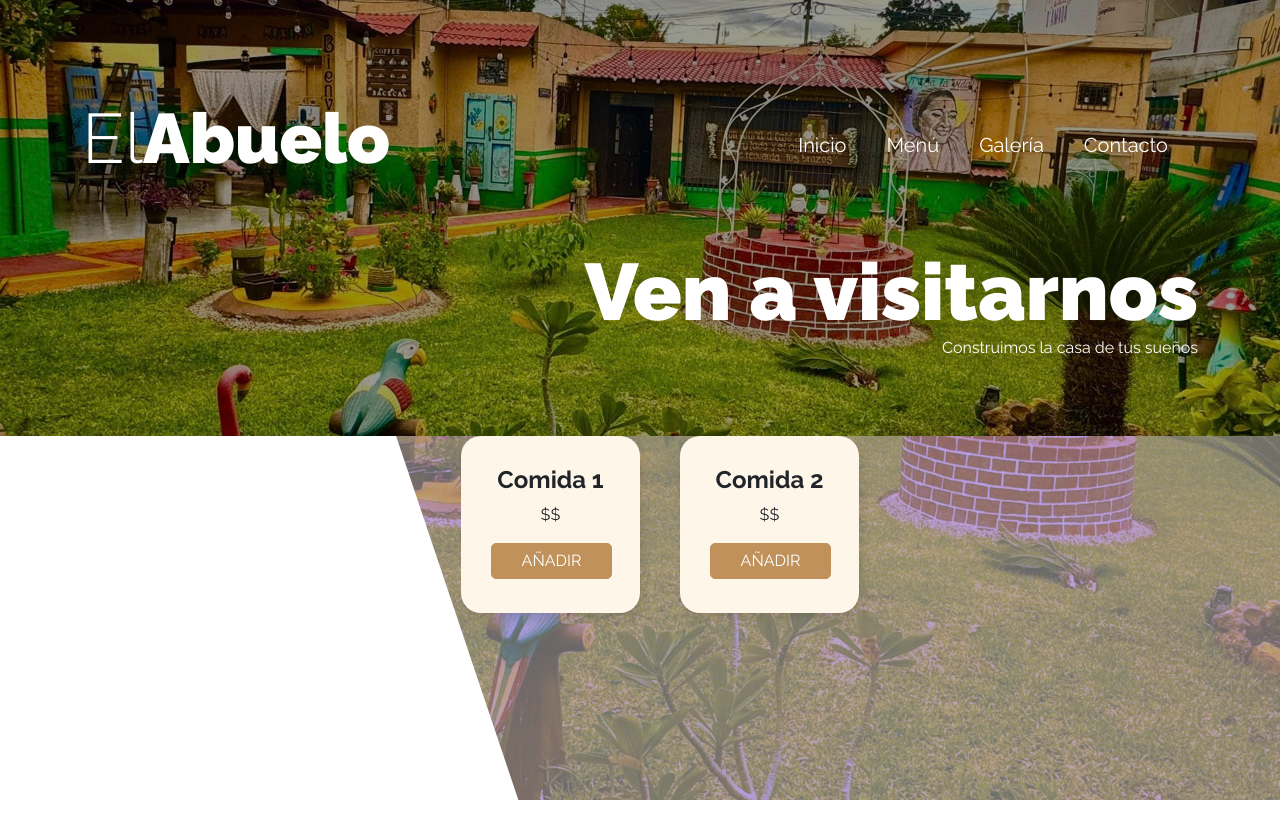
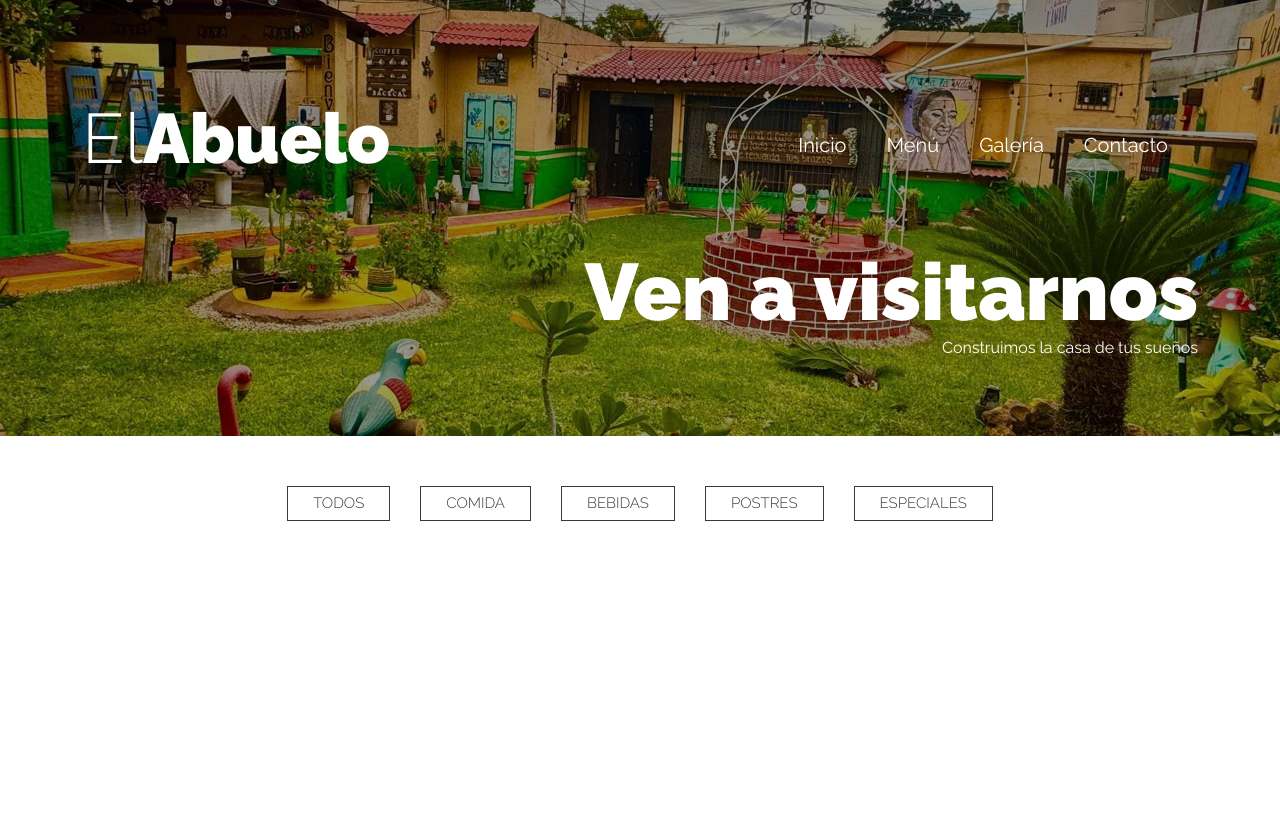
Before and after one commit to OscarNohGarma/Equipo-1-Bon-Apettit, an Angular app in the folder el-abuelo-angular/: page /menu in a window 1280 px wide. Shown: the top 838 px of the page. After the commit the page ends 800 px from the top, so only its background shows below. Built offline with nearby package versions, Linux system fonts and the light colour scheme.

Commit message:
Redisigned menu selection

```diff
--- a/el-abuelo-angular/src/app/components/menu/menu.component.html
+++ b/el-abuelo-angular/src/app/components/menu/menu.component.html
@@ -9,6 +9,7 @@
                 <p class="toggle-menu">▼</p>
             </div>
             <div class="submenu-mobile" [class.show]="isMenuOpen">
+                <div (click)="selectCategory('TODOS')">TODOS</div>
                 <div (click)="selectCategory('COMIDA')">COMIDA</div>
                 <div (click)="selectCategory('BEBIDAS')">BEBIDAS</div>
                 <div (click)="selectCategory('POSTRES')">POSTRES</div>
@@ -17,6 +18,7 @@
         </div>
 
         <div class="seleccion">
+            <div class="opcion" (click)="selectCategory('TODOS')">TODOS</div>
             <div class="opcion" (click)="selectCategory('COMIDA')">COMIDA</div>
             <div class="opcion" (click)="selectCategory('BEBIDAS')">BEBIDAS</div>
             <div class="opcion" (click)="selectCategory('POSTRES')">POSTRES</div>
--- a/el-abuelo-angular/src/app/components/menu/menu.component.scss
+++ b/el-abuelo-angular/src/app/components/menu/menu.component.scss
@@ -17,42 +17,46 @@ h3 {
 }
 
 // @media (min-width: 1280px) {
-.bg-menu::before {
-  content: "";
-  position: fixed;
-  top: 0;
-  right: 0;
-  width: 100%; /* Ocupa el 70% del lado derecho */
-  height: 100%;
-  background-image: url("../../../assets/menu.jpg"); /* Ruta de la imagen */
-  background-size: cover;
-  background-position: center;
-  z-index: -1; /* Coloca la imagen detrás del contenido */
-  opacity: 0.6; /* Ajusta la opacidad de la imagen */
+// .bg-menu::before {
+//   content: "";
+//   position: fixed;
+//   top: 0;
+//   right: 0;
+//   width: 100%; /* Ocupa el 70% del lado derecho */
+//   height: 100%;
+//   background-image: url("../../../assets/menu.jpg"); /* Ruta de la imagen */
+//   background-size: cover;
+//   background-position: center;
+//   z-index: -1; /* Coloca la imagen detrás del contenido */
+//   opacity: 0.6; /* Ajusta la opacidad de la imagen */
 
-  /* Superposición de color morado */
-  background-color: rgba(34, 0, 128, 0.6); /* Color morado con opacidad */
-  background-blend-mode: overlay; /* Mezcla la imagen con el color morado */
-}
+//   /* Superposición de color morado */
+//   background-color: rgba(34, 0, 128, 0.6); /* Color morado con opacidad */
+//   background-blend-mode: overlay; /* Mezcla la imagen con el color morado */
+// }
+// // }
+
+// @media (min-width: 1280px) {
+//   .bg-menu::before {
+//     width: 70%; /* Ocupa el 70% del lado derecho */
+
+//     clip-path: polygon(0 50%, 15% 0, 100% 0, 100% 50%, 100% 100%, 15% 100%);
+//   }
 // }
 
-@media (min-width: 1280px) {
-  .bg-menu::before {
-    width: 70%; /* Ocupa el 70% del lado derecho */
-
-    clip-path: polygon(0 50%, 15% 0, 100% 0, 100% 50%, 100% 100%, 15% 100%);
-  }
+.bg-menu {
+  margin-top: 50px;
 }
 
 .menu {
   display: grid;
   margin-bottom: 50px;
 }
-@media (min-width: 1280px) {
-  .menu {
-    grid-template-columns: 1fr 3fr;
-  }
-}
+// @media (min-width: 1280px) {
+//   .menu {
+//     grid-template-columns: 1fr 3fr;
+//   }
+// }
 
 button {
   all: unset;
@@ -97,7 +101,7 @@ button:hover {
   .grid {
     height: 600px; /* Ajusta la altura según sea necesario */
     overflow-y: auto; /* Habilita el scroll vertical */
-    margin: 0 100px;
+    margin: 60px 100px 0 100px;
     padding-right: 20px;
   }
 }
@@ -108,7 +112,7 @@ button:hover {
 
 .seleccion {
   display: flex;
-  flex-direction: column;
+  flex-direction: row;
   align-items: center;
   justify-content: center;
   gap: 30px;
@@ -121,26 +125,27 @@ button:hover {
 
 .selected-category {
   display: inline-block;
-  font-size: 20px;
-  font-weight: bold;
-  color: white;
+  font-size: 18px;
+  font-weight: 300;
+  color: #343a40;
   // background-color: rgba(255, 255, 255, 0.3);
   padding: 10px 20px;
-  border-bottom: 3px solid white;
+  border: 1px solid #343a40;
   position: relative;
   transition: background-color 0.2s;
 }
 
 .selected-category:hover {
   cursor: pointer;
-  background-color: rgb(255, 255, 255, 0.5);
+  background-color: #343a40;
+  color: white;
 }
 .toggle-menu {
   all: unset;
   padding: 0 4px;
   font-size: 16px;
   margin-left: 10px;
-  color: white;
+  color: #343a40;
 }
 
 .submenu-mobile {
@@ -195,21 +200,21 @@ button:hover {
 // @media (max-width: 767px) {
 // }
 
-@media (min-width: 1280px) {
-  .seleccion {
-    flex-direction: column;
-  }
-}
+// @media (min-width: 1280px) {
+//   .seleccion {
+//     flex-direction: column;
+//   }
+// }
 
 .opcion {
   text-align: center;
-  width: 150px;
-  padding: 10px 20px;
+  width: auto;
+  padding: 5px 25px;
   border: none;
-  border-bottom: 3px solid white;
-  color: white;
-  font-weight: bold;
-  font-size: 20px;
+  border: 1px solid #343a40;
+  color: #343a40;
+  font-weight: 300;
+  font-size: 15px;
   text-decoration: none;
   transition: all 0.2s ease-in-out;
   position: relative; /* Necesario para el menú desplegable */
@@ -217,6 +222,6 @@ button:hover {
 .opcion:hover {
   text-decoration: none;
   color: white;
-  background-color: rgb(255, 255, 255, 0.3);
+  background-color: #343a40;
   cursor: pointer;
 }
--- a/el-abuelo-angular/src/app/components/menu/menu.component.ts
+++ b/el-abuelo-angular/src/app/components/menu/menu.component.ts
@@ -9,7 +9,7 @@ import { Component } from '@angular/core';
   styleUrls: ['./menu.component.scss'],
 })
 export class MenuComponent {
-  selectedCategory: string = 'COMIDA'; // Categoría por defecto
+  selectedCategory: string = 'TODOS'; // Categoría por defecto
   isMenuOpen: boolean = false; // Para controlar la visibilidad del menú desplegable
 
   toggleMenu() {
```
